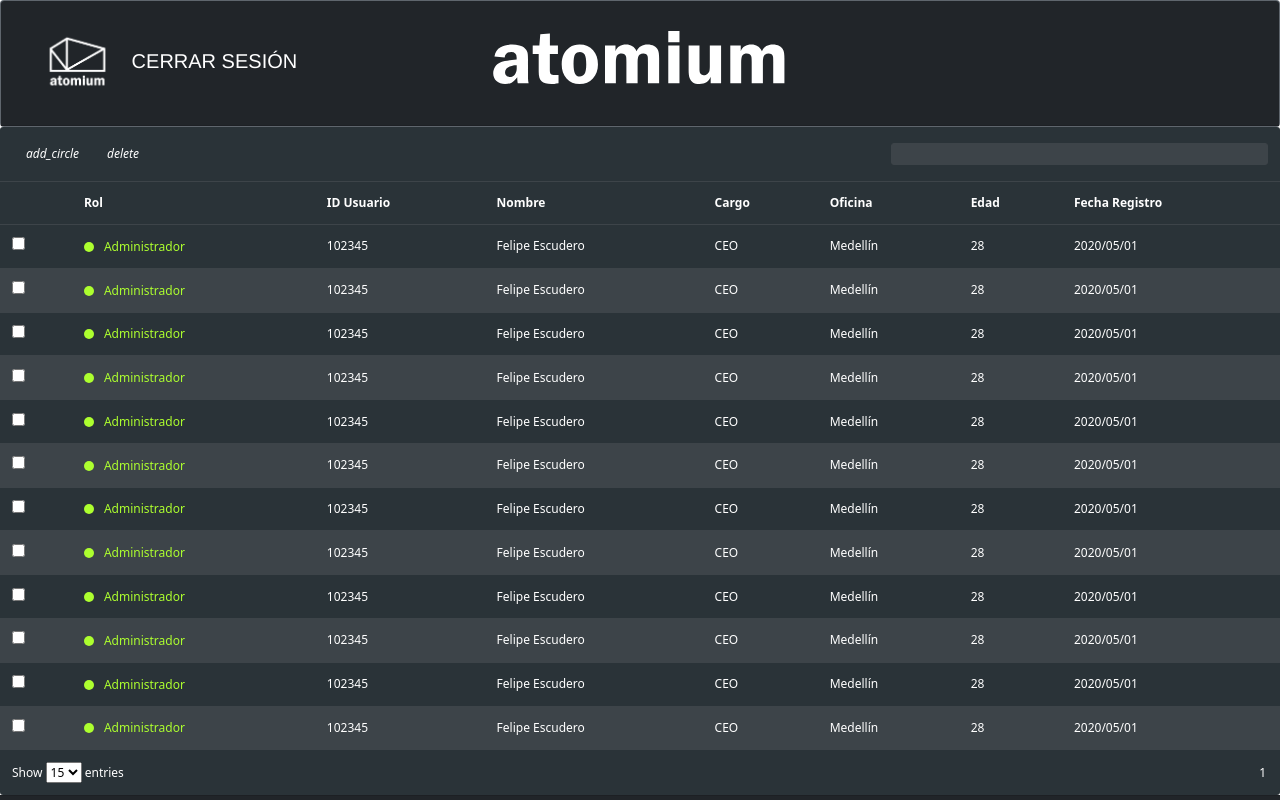
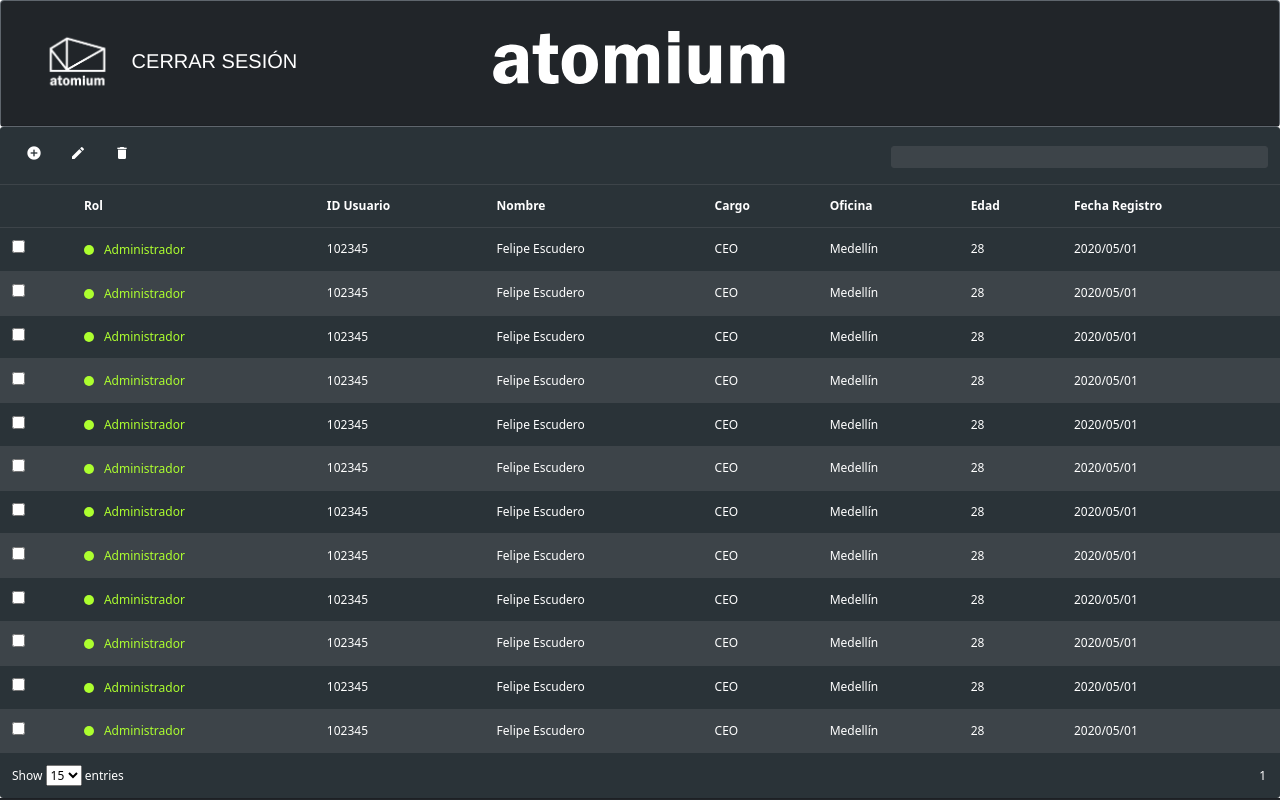
Before and after one commit to ASTG373/Interfaz-roles, a plain HTML site: page Gestion Roles/index.html in a window 1280 px wide. Shown: the top 800 px of the page. Drawn offline with nearby package versions, Linux system fonts and the light colour scheme; a web font is replaced by a local one.

Commit message:
Cambios en header buttons de la tabla, se agrega boton de edit

```diff
--- a/Gestion Roles/index.html
+++ b/Gestion Roles/index.html
@@ -199,11 +199,22 @@
             {
                 id: "bAdd",
                 text: "agregar",
-                icon: "add_circle",
+                icon: 'add_circle',
                 action: function(){
                     // codigo callback
                     dt.add(["offline", "120155", "Juan Bedoya", "Ingeniero", "Medellin", "24", "2020/10/10"]);
                 }
+            },
+            {
+                id: "bEdit",
+                text: "editar",
+                icon: "edit",
+                action: function(){
+                    // codigo callback
+                    const elementos = dt.getSelected();
+                    console.log(elementos);
+                }
+
             },
             {
                 id: "bDelete",
@@ -214,6 +225,7 @@
                     const elementos = dt.getSelected();
                     console.log(elementos);
                 }
+
             }
         ]);
 
--- a/Gestion Roles/main.js
+++ b/Gestion Roles/main.js
@@ -265,7 +265,7 @@ class DataTable{
         const headerButtons = this.headerButtons;
 
         headerButtons.forEach(button =>{
-            html += `<li><button id="${button.id}"><i class=""material-icons">${button.icon}</i></button></li>`;
+            html += `<li><button id="${button.id}"><i class="material-icons">${button.icon}</i></button></li>`;
         });
 
         buttonsContainer.innerHTML = html;
```
